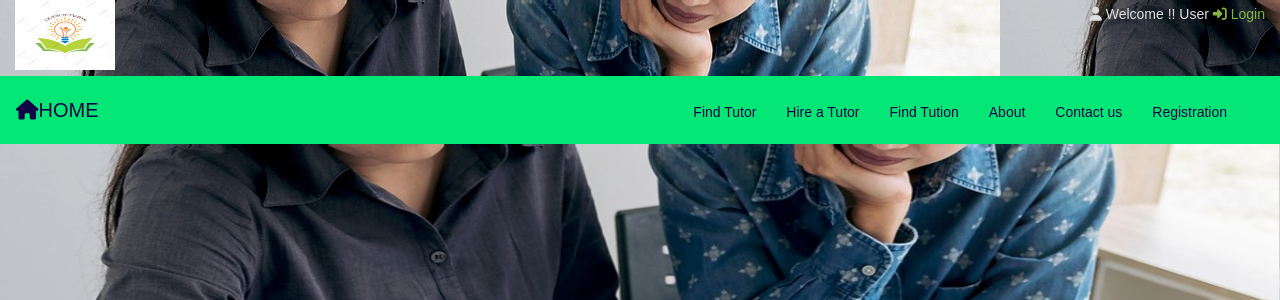
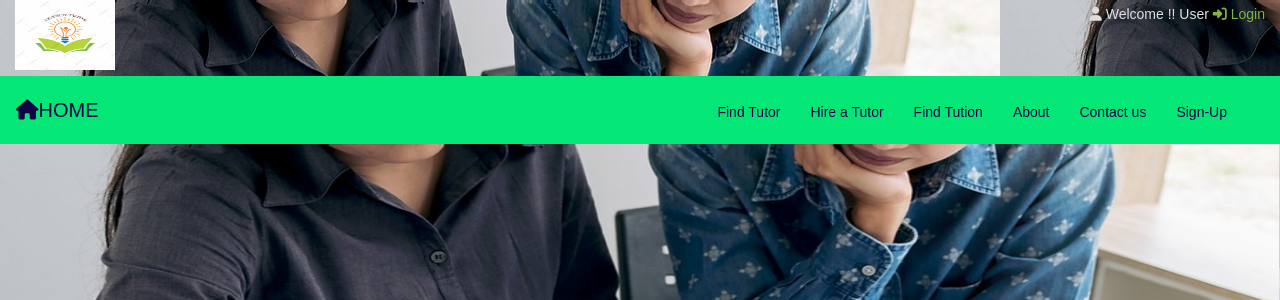
Before and after one commit to afrozasultana19/Search-tutor, a PHP site: page /index.php in a window 1280 px wide. Shown: the top 300 px of the page. Run offline with PHP 8.4, Linux system fonts and the light colour scheme; some libraries are stand-ins or nearby versions; some web fonts are replaced.

Commit message:
update page include/header.php

```diff
--- a/includes/header.php
+++ b/includes/header.php
@@ -20,7 +20,7 @@
   </div>
 </div>
 <nav class="navbar navbar-expand-lg navbar-primary|secondary|success|danger|warning|info|light|dark bg-primary|secondary|success|danger|warning|info|light|dark static-top">
-  <a class="navbar-brand" href="#"> <i class="fa fa-home"></i>HOME</a>
+  <a class="navbar-brand" href="index.php"> <i class="fa fa-home"></i>HOME</a>
   <button class="navbar-toggler" type="button" data-toggle="collapse" data-target="#navbarSupportedContent" aria-controls="navbarSupportedContent" aria-expanded="false" aria-label="Toggle navigation">
     <span class="navbar-toggler-icon"></span>
   </button>
@@ -42,9 +42,7 @@
         <a class="nav-link" href="#">Contact us</a>
       </li>
        <li class="nav-item">
-            <a class="nav-link" href="registerpage.php" >
-              Registration
-            </a>
+         <a class="nav-link" href="registerpage.php">Sign-Up</a>
         </li>
       </ul>
   </div>
--- a/registerpage.php
+++ b/registerpage.php
@@ -24,7 +24,7 @@ include("includes/header.php"); ?>
 	<section>
 	     <div id="imagecover">
 	     	<h2>SIGN IN PAGE</h2>
-		   <div class="center"><a href="tutor-signup.php"><button type="button" class="btn btn-dark btn-lg">As a Tutor</button></a>
+		   <div class="center"><a href="signup_tutor.php"><button type="button" class="btn btn-dark btn-lg">As a Tutor</button></a>
 			<a href="#"><button type="button" class="btn btn-dark btn-lg">As a Student</button></a></div>
 	     </div>
 	</section>
```
Also changed, not shown: pic/blue-3d-modern-background-design_53876-87397.jpg (added), pic/photo0588.jpg (deleted).
